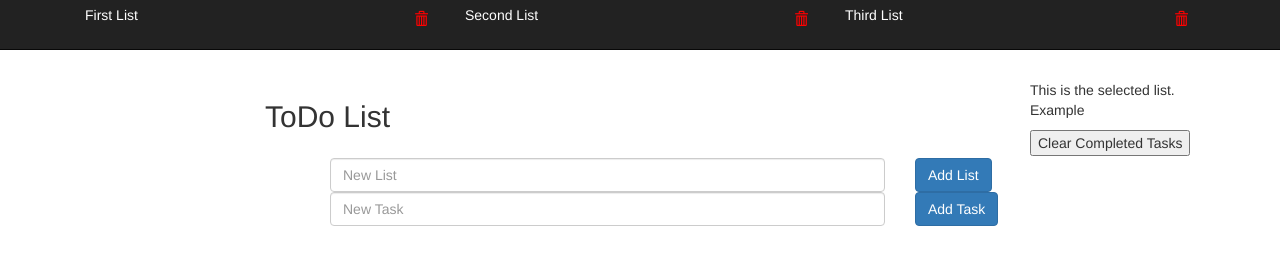
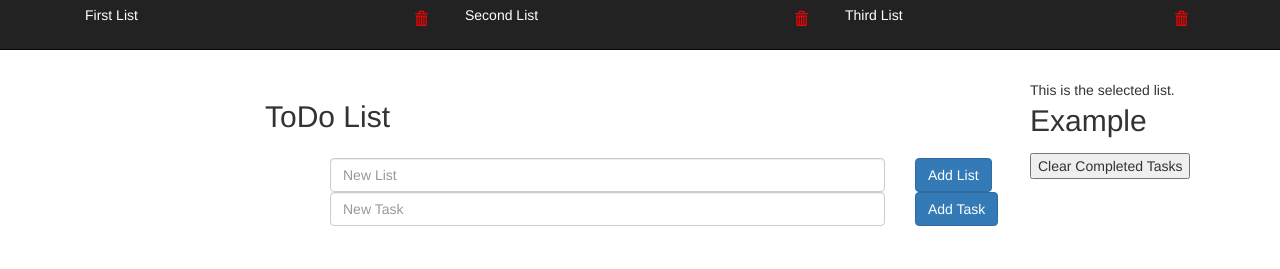
Before and after one commit to Nightstroud/To-Do-List, a plain HTML site: page to-do_seed/index.html in a window 1280 px wide. Drawn offline with nearby package versions, Linux system fonts and the light colour scheme.

Commit message:
Update styles.css

```diff
--- a/to-do_seed/styles.css
+++ b/to-do_seed/styles.css
@@ -40,3 +40,7 @@ body {
 #clickable {
   cursor: pointer;
 }
+
+#selList {
+  font-size: 30px;
+}
```
